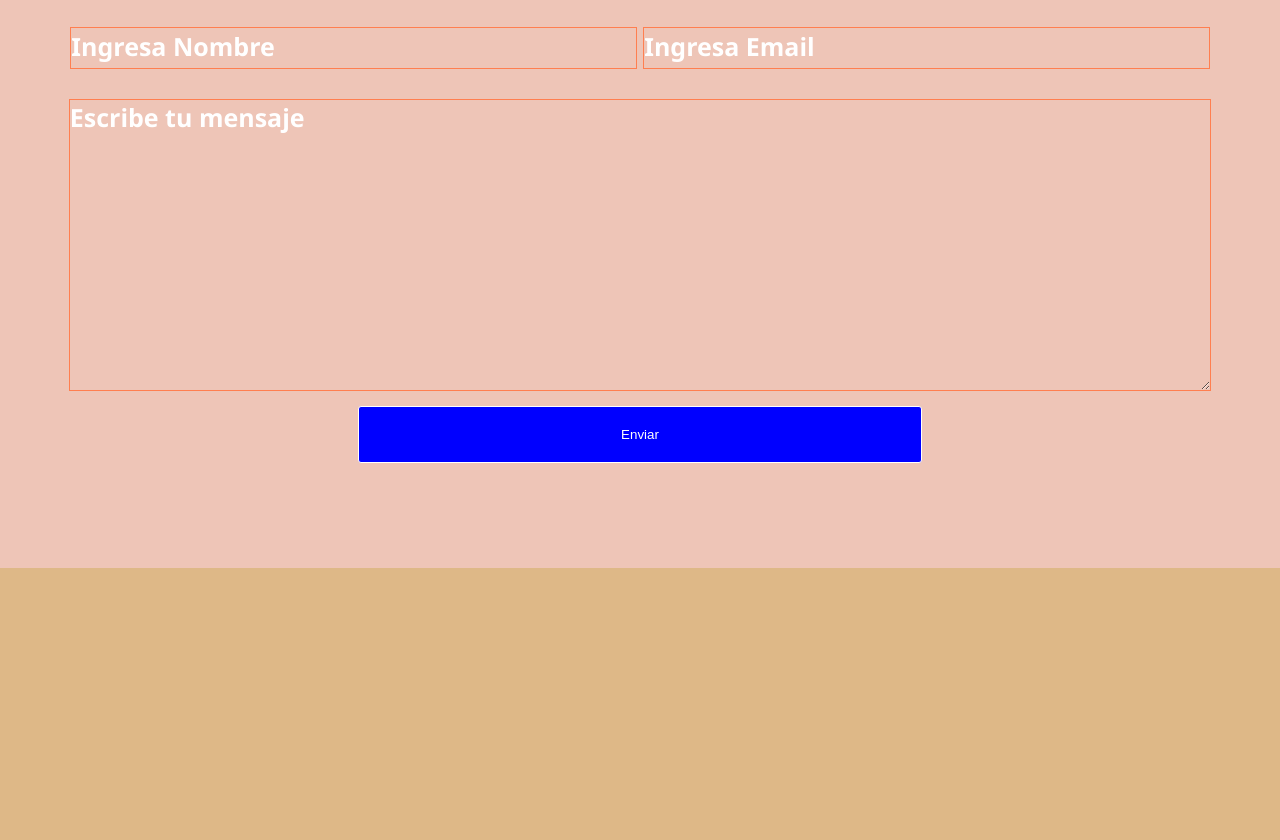
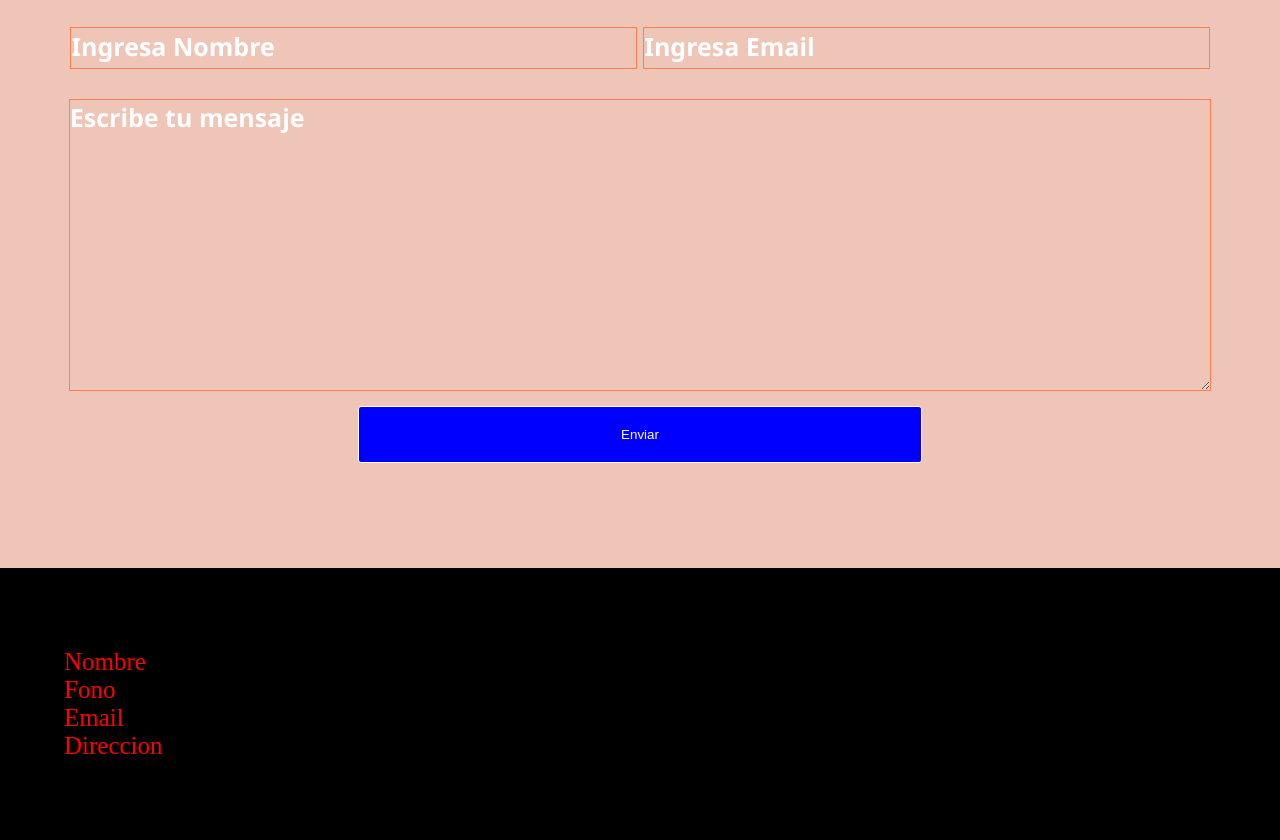
Before and after one commit to JPoblete21/CLASE-09-04, a plain HTML site: page index.html in a window 1280 px wide. Shown: the part 2123-2963 px from the top of the page. Before the commit the page ends 2691 px from the top, so only its background shows below. Drawn offline with nearby package versions, Linux system fonts and the light colour scheme.

Commit message:
Agregar Footer

```diff
--- a/estilo.css
+++ b/estilo.css
@@ -213,3 +213,10 @@
     background-color: white;
     color: black;
 }
+.footer{
+    background-color: black;
+    color: red;
+}
+.footer p{
+    font-size: 25px;
+}
--- a/index.html
+++ b/index.html
@@ -89,6 +89,14 @@
             </form>
         </div>
     </section>
+    <footer class="footer">
+        <div class="contenedor">
+            <p>Nombre</p>
+            <p>Fono</p>
+            <p>Email</p>
+            <p>Direccion</p>
+        </div>
+    </footer>
 </body>
 
 </html>
```
